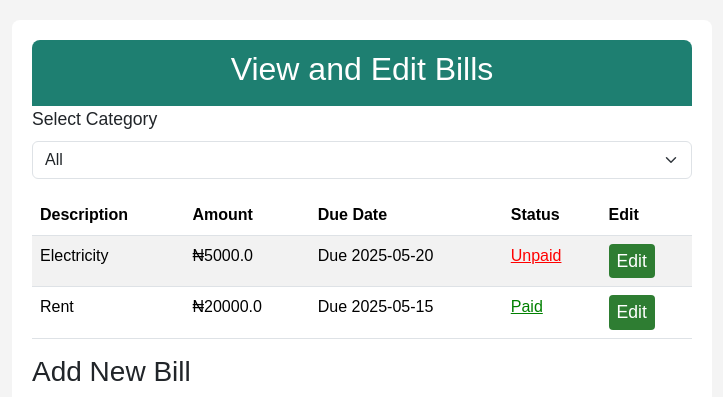
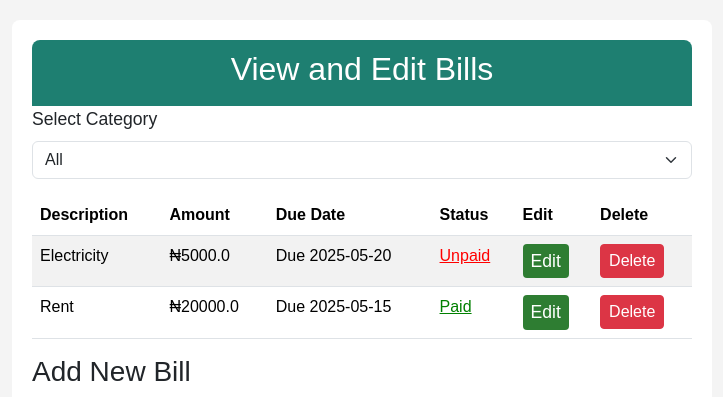
Before and after one commit to FicoreAfrica/Financial-Health-Score, a Flask app: page /view_edit_bills in a window 1280 px wide. Shown: the top 397 px of the page, without its empty margins (278-1001 px from the left). Run offline with Flask 3, Linux system fonts and the light colour scheme.

Commit message:
Update view_edit_bills.html

```diff
--- a/templates/view_edit_bills.html
+++ b/templates/view_edit_bills.html
@@ -14,6 +14,7 @@
         .btn-primary { background: #2E7D32; border: none; font-size: 1.1em; }
         .btn-primary:hover { background: #0288D1; }
         .btn-secondary { background: #6c757d; font-size: 1.1em; }
+        .btn-danger { font-size: 1em; }
         .table { font-size: 1em; }
         .status-paid { color: green; }
         .status-unpaid { color: red; }
@@ -51,6 +52,7 @@
                         <th>{{ translations['Due Date'] }}</th>
                         <th>{{ translations['Status'] }}</th>
                         <th>{{ translations['Edit'] }}</th>
+                        <th>{{ translations['Delete'] }}</th>
                     </tr>
                 </thead>
                 <tbody>
@@ -68,6 +70,11 @@
                             <td>
                                 <a href="{{ url_for('view_edit_bills', record_id=bill.RecordID, category=category) }}"
                                    class="btn btn-primary btn-sm">{{ translations['Edit'] }}</a>
+                            </td>
+                            <td>
+                                <a href="{{ url_for('delete_bill', record_id=bill.RecordID) }}"
+                                   class="btn btn-danger btn-sm"
+                                   onclick="return confirm('{{ translations['Confirm Delete'] }}');">{{ translations['Delete'] }}</a>
                             </td>
                         </tr>
                     {% endfor %}
```
